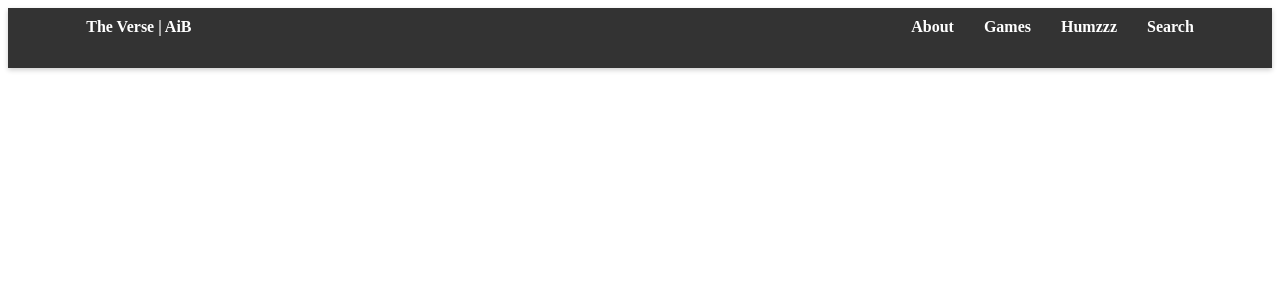
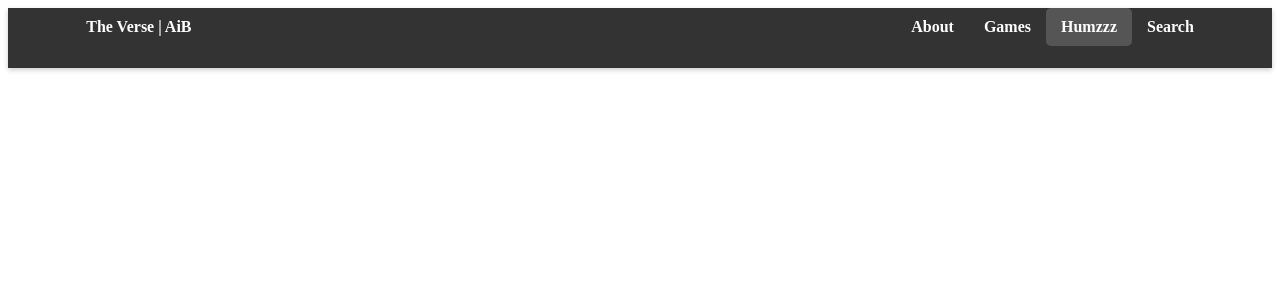
Before and after one commit to woburns191919/verse_building, a React (Create React App) app in the folder react-app/: page /humzzz in a window 1280 px wide. Shown: the top 300 px of the page. Built offline with nearby package versions, Linux system fonts and the light colour scheme; no server answers.

Commit message:
humzzz tab

```diff
--- a/react-app/package.json
+++ b/react-app/package.json
@@ -17,8 +17,8 @@
     "redux-thunk": "^2.3.0"
   },
   "scripts": {
-    "start": "react-scripts start",
-    "build": "CI=false && react-scripts build",
+    "start": "react-scripts --openssl-legacy-provider start",
+    "build": "react-scripts --openssl-legacy-provider build",
     "test": "react-scripts test",
     "eject": "react-scripts eject"
   },
--- a/react-app/src/App.js
+++ b/react-app/src/App.js
@@ -7,6 +7,8 @@ import { authenticate } from "./store/session";
 import Navigation from "./components/Navigation";
 import LandingPage from "./components/LandingPage/LandingPage";
 import GamesPage from "./components/GamesPage/GamesPage";
+import PitchVisualizerPage from "./components/PitchVisualizerPage/PitchVisualizerPage";
+
 
 function App() {
   const dispatch = useDispatch();
@@ -26,6 +28,9 @@ function App() {
           <Route exact path="/games">
             <GamesPage />
           </Route>
+          <Route exact path="/humzzz">
+            <PitchVisualizerPage />
+          </Route>
           <Route path="/login" >
             <LoginFormPage />
           </Route>
--- a/react-app/src/components/Navigation/index.js
+++ b/react-app/src/components/Navigation/index.js
@@ -22,7 +22,7 @@ function Navigation({ isLoaded }) {
           <NavLink exact to="/games">
             Games
           </NavLink>
-          <NavLink exact to="/">
+          <NavLink exact to="/humzzz">
             Humzzz
           </NavLink>
           <NavLink exact to="/">
--- /dev/null
+++ b/react-app/src/components/PitchVisualizerPage/PitchVisualizerPage.js
@@ -0,0 +1,11 @@
+
+
+const PitchVisualizerPage = () => {
+  return (
+    <div>
+        HELLO. YOU ARE WELCOME
+    </div>
+  );
+};
+
+export default PitchVisualizerPage;
```
Also changed, not shown: react-app/src/components/PitchVisualizerPage/pitchVisualizerPageStyles.css (added), 2 other files (tests, documents, lock files or other folders).
